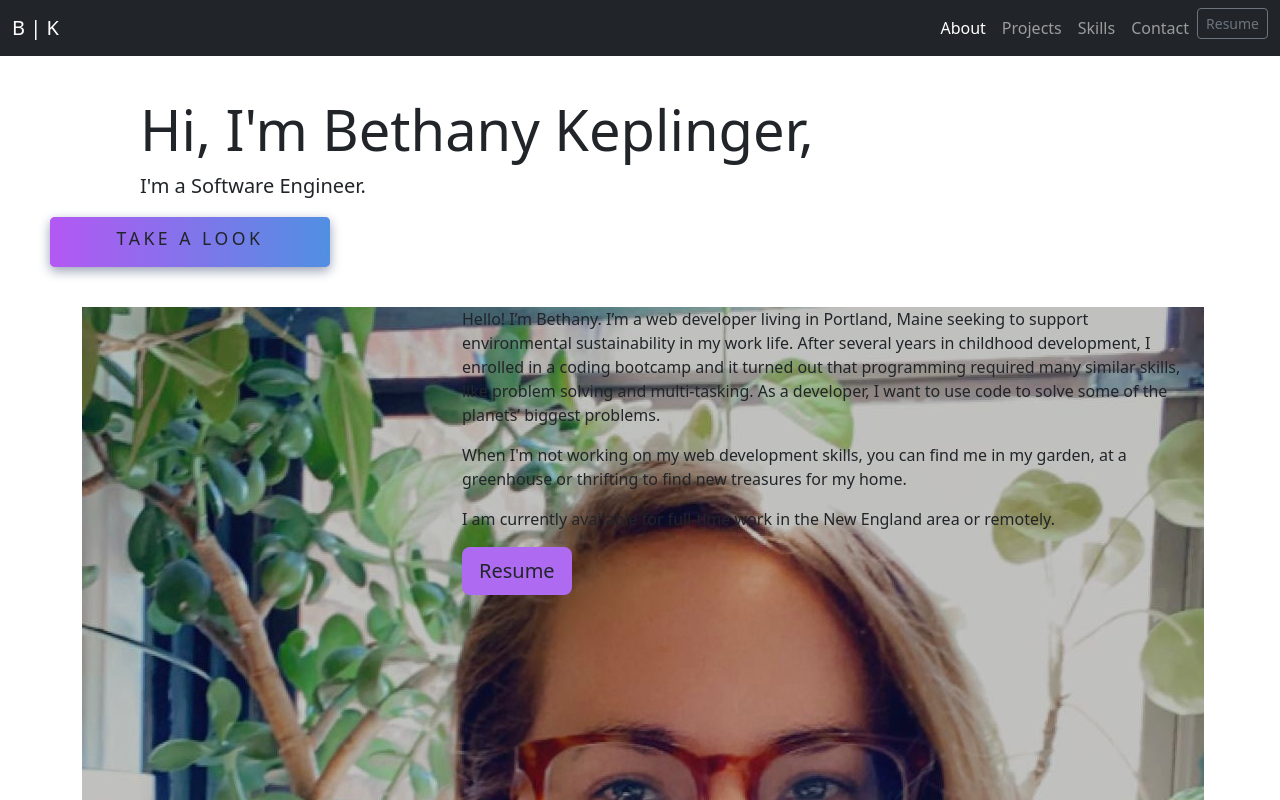
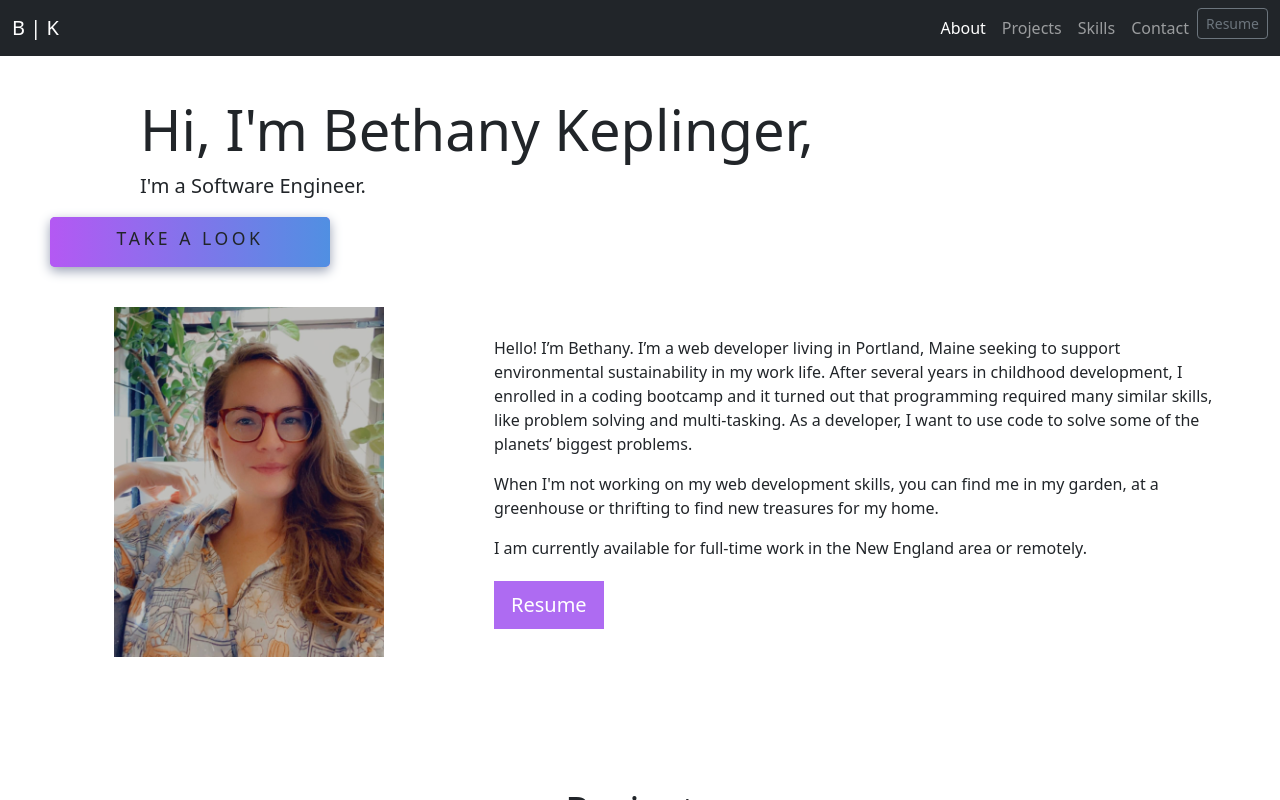
Before and after one commit to BethanyKeplinger/portfolio, a React (Create React App) app: page / in a window 1280 px wide. Shown: the top 800 px of the page. Built offline with nearby package versions, Linux system fonts and the light colour scheme.

Commit message:
Update about.css

```diff
--- a/src/css/about.css
+++ b/src/css/about.css
@@ -1,4 +1,26 @@
 #about {
-    margin: 20px;
+    margin: 20px 0 0 5%;
+    min-height: 400px;
+}
 
+.headshot {
+    height: 350px;
+    width: 270px;
 }
+
+.about-contents {
+    margin: auto;
+}
+
+.resumebtn-container {
+	text-align: center;
+	position: relative;
+	width: 300px;
+	cursor: pointer;
+}
+
+.resume-button {
+    color: #fff;
+    margin-top: 5px;
+    border-radius: 0%;
+}
```
